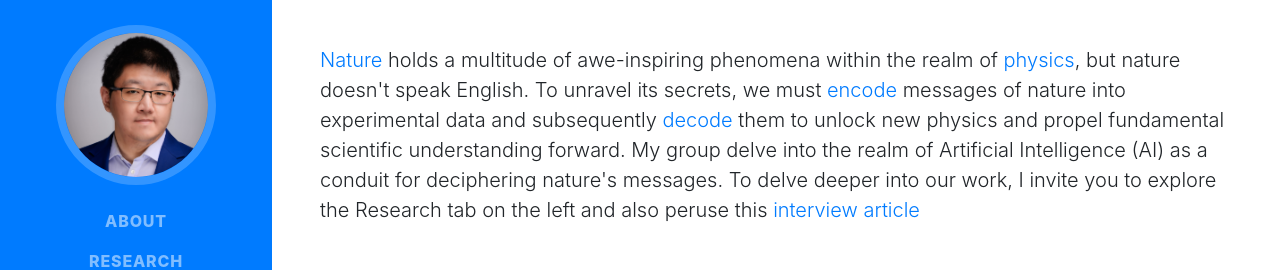
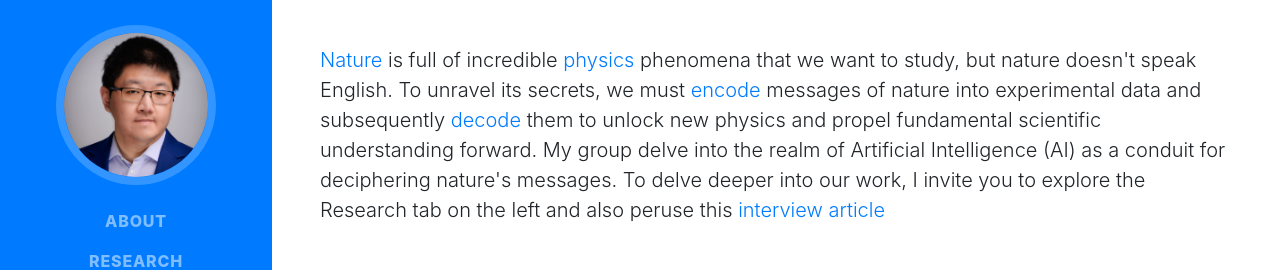
Before and after one commit to aobol/AoboLi, a website with bundled scripts: page index.html in a window 1280 px wide. Shown: the part 171-441 px from the top of the page. Built offline with nearby package versions, Linux system fonts and the light colour scheme; a web font is replaced by a local one.

Commit message:
small tweaks to intro

```diff
--- a/index.html
+++ b/index.html
@@ -81,7 +81,7 @@
           <div class="subheading mb-5">Halıcıoğlu Data Science Institute · Department of Physics · UC San Diego ·
             <a href="mailto:liaobo77@gmail.com">liaobo77@ucsd.edu</a>
           </div>
-          <div class="lead mb-5"><a class="js-scroll-trigger" href="#research">Nature</a> holds a multitude of awe-inspiring phenomena within the realm of <a class="js-scroll-trigger" href="#physics">physics</a>, but nature doesn't speak English. To unravel its secrets, we must <a class="js-scroll-trigger" href="#encoder">encode</a> messages of nature into experimental data and subsequently  <a class="js-scroll-trigger" href="#decoder">decode</a> them to unlock new physics and propel fundamental scientific understanding forward. My group delve into the realm of Artificial Intelligence (AI) as a conduit for deciphering nature's messages. To delve deeper into our work, I invite you to explore the Research tab on the left and also peruse this  <a href="https://endeavors.unc.edu/particle-man/">interview article</a></div>
+          <div class="lead mb-5"><a class="js-scroll-trigger" href="#research">Nature</a> is full of incredible <a class="js-scroll-trigger" href="#physics">physics</a> phenomena that we want to study, but nature doesn't speak English. To unravel its secrets, we must <a class="js-scroll-trigger" href="#encoder">encode</a> messages of nature into experimental data and subsequently  <a class="js-scroll-trigger" href="#decoder">decode</a> them to unlock new physics and propel fundamental scientific understanding forward. My group delve into the realm of Artificial Intelligence (AI) as a conduit for deciphering nature's messages. To delve deeper into our work, I invite you to explore the Research tab on the left and also peruse this  <a href="https://endeavors.unc.edu/particle-man/">interview article</a></div>
 
 <!--           <div class="subheading mb-0">Particle Physics Experiments</div>
           The physics focal point of my research is <a href="https://en.wikipedia.org/wiki/Neutrinoless_double_beta_decay">Neutrinoless Double Beta Decay (0𝑣ββ)</a>. This is a hypothetical nuclear decay process that happens less than once per 10<sup>26</sup> years [A Fun Fact: the age of the universe is roughly 1.4⨉10<sup>10</sup> years]. It has not been discovered yet, a successful discovery of 0𝑣ββ will dramatically revise our foundamental understanding of physics and the cosmos.
```
